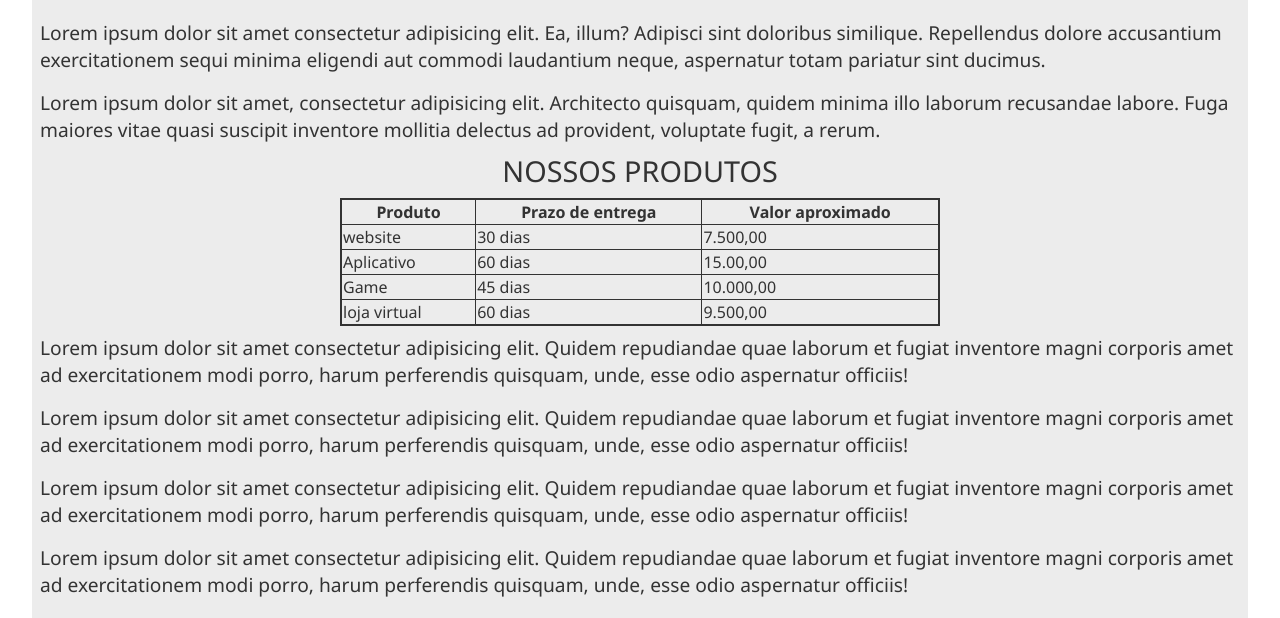
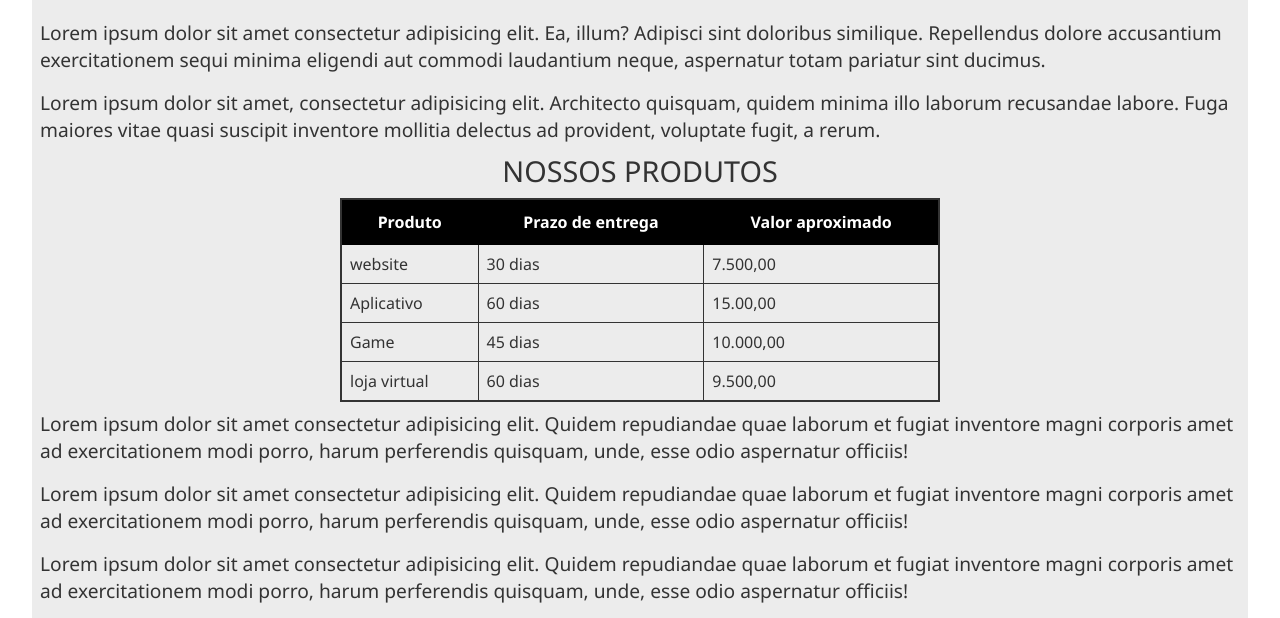
Before and after one commit to Paiaro/simplicity, a plain HTML site: page produtos.html in a window 1280 px wide. Shown: the part 179-797 px from the top of the page. Drawn offline with Linux system fonts and the light colour scheme.

Commit message:
Update style-index.css

```diff
--- a/css/style-index.css
+++ b/css/style-index.css
@@ -293,5 +293,16 @@ caption{
 }
 th, td {
   border: solid 1px;
+}
 
+th{
+background-color: var(--cor-escura);
+color: var(--cor-clara);
+border-color: var(--cor-escura);
+padding: 0.7rem;
 }
+
+td{
+padding: 0.5rem;
+color: var(--cor-texto);
+}
```
